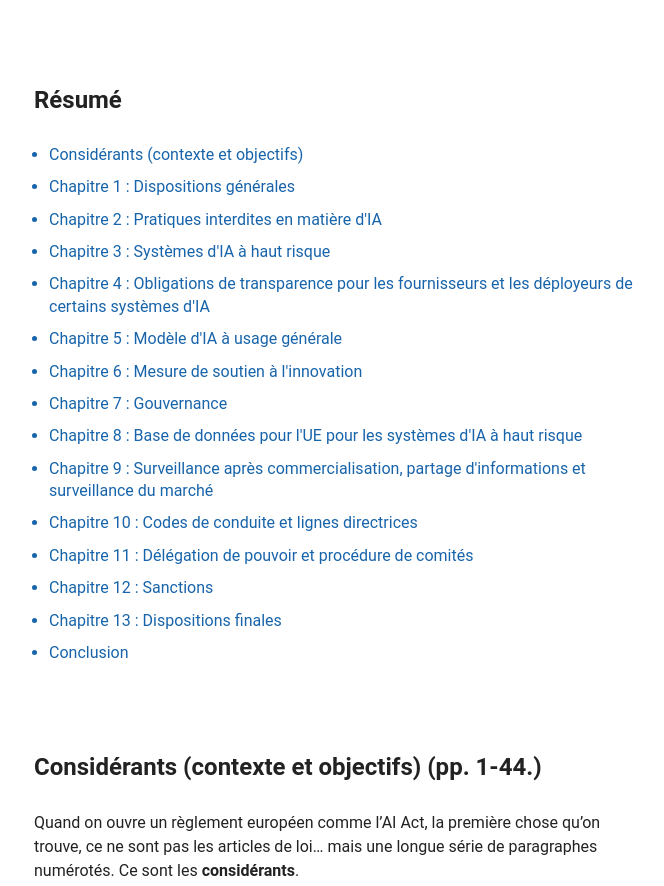
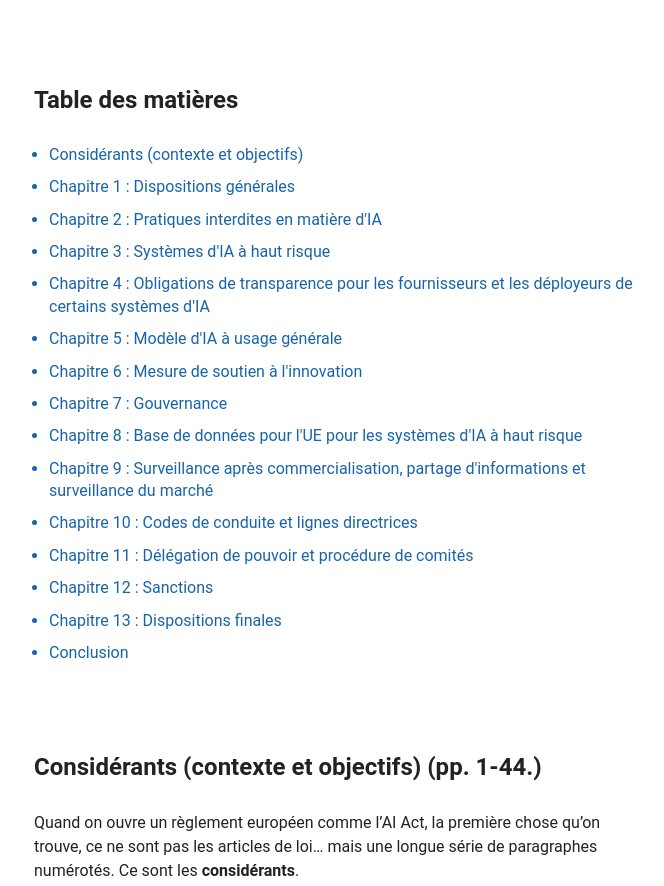
Before and after one commit to SemihBk/blog, a plain HTML site: page blog/04082025.html in a window 1280 px wide. Shown: the part 1322-2208 px from the top of the page, without its empty margins (306-970 px from the left). Drawn offline with Linux system fonts and the light colour scheme.

Commit message:
Update 04082025.html

```diff
--- a/blog/04082025.html
+++ b/blog/04082025.html
@@ -81,7 +81,7 @@
           </figcaption>
         </figure>
 
-        <h3 class="secondary-title">Résumé</h3>
+        <h3 class="secondary-title">Table des matières</h3>
         <ul class="main-summary">
           <li>
             <a href="#considerants" class="main-summary-link"
```
